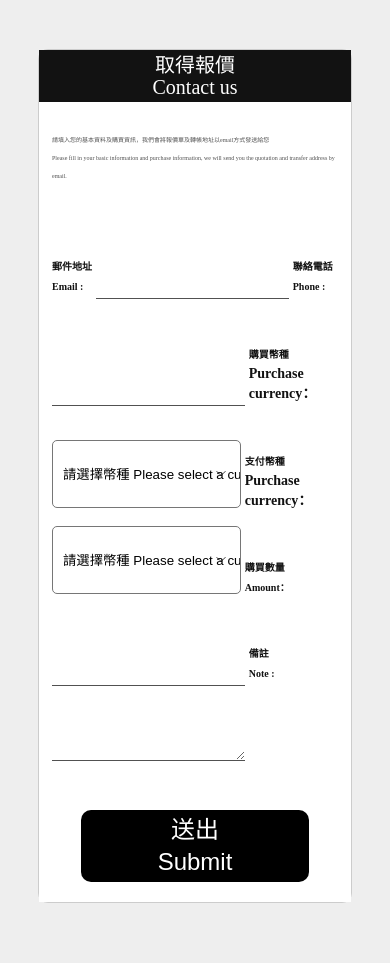
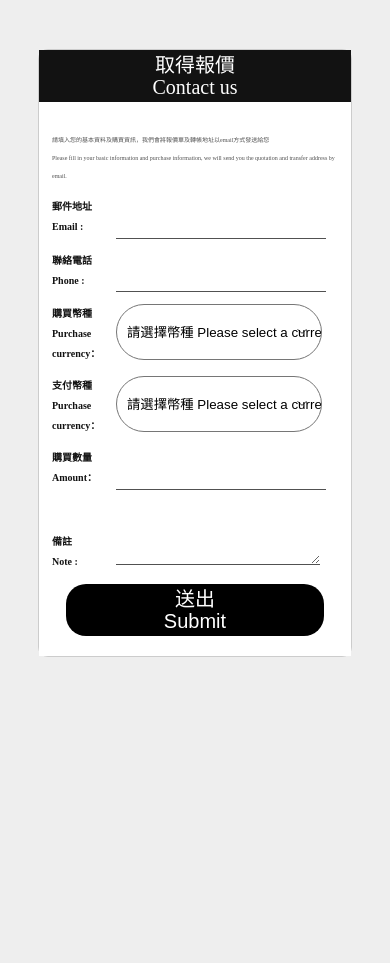
Before and after one commit to littlerock1215/myweb, a CodeIgniter app: page /database/form in a window 390 px wide. Shown: the part 75-1038 px from the top of the page. Run offline with CodeIgniter, Linux system fonts and the light colour scheme; some libraries are stand-ins or nearby versions.

Commit message:
rock form rwd

```diff
--- a/sass/form.scss
+++ b/sass/form.scss
@@ -91,6 +91,7 @@ header{
     border: 1px solid #ccc;
     margin-bottom: 160px;
 
+
     &.active{
 
         display:block;
@@ -103,7 +104,8 @@ header{
 
     @include susy-breakpoint($mobile){
 
-        margin-bottom: 20px;
+        margin-bottom: 100px;
+        padding-bottom: 0;
     }
 
     .box_top{
@@ -194,8 +196,15 @@ header{
 
             @include susy-breakpoint(('max-width':767px)){
 
-                width:66%;
+
                 background-size: 10px;
+            }
+
+            @include susy-breakpoint($mobile){
+
+                width:72%;
+                border-radius: 40px;
+                height:56px;
             }
         }
 
@@ -221,6 +230,16 @@ header{
 
                 width:80%;
                 margin-left: 10%;
+            }
+
+            @include susy-breakpoint($mobile){
+
+                width: 90%;
+                margin-left: 5%;
+                font-size: 20px;
+                line-height: 22px;
+                border-radius: 20px;
+                margin-top:12px;
             }
         }
     }
@@ -248,6 +267,7 @@ p.first_content{
 
         font-size: 6px;
         line-height: 18px;
+        margin-bottom: 0;
     }
 }
 
@@ -269,7 +289,8 @@ p.title_p{
 
         font-size: 10px;
         line-height: 20px;
-        width:auto;
+        width:60px;
+        margin-top: 12px;
     }
 }
 
@@ -286,6 +307,11 @@ p.purchase_p{
 
         font-size: 14px;
         line-height: 14px;
+
+        @include susy-breakpoint($mobile){
+
+            font-size: 10px;
+        }
     }
 
     @include susy-breakpoint($mobile){
@@ -293,6 +319,7 @@ p.purchase_p{
         font-size: 10px;
         line-height: 20px;
         width:60px;
+        margin-top:12px;
     }
 }
 
@@ -315,17 +342,12 @@ input.box_input{
         width:72%;
     }
 
-    @include susy-breakpoint(('max-width':767px)){
-
-        width:66%;
-    }
-
     @include susy-breakpoint($mobile){
 
         height: 20px;
         font-size: 10px;
+        width:72%;
     }
-
 }
 
 textarea.box_input{
@@ -348,9 +370,9 @@ textarea.box_input{
         width:72%;
     }
 
-    @include susy-breakpoint(('max-width':767px)){
+    @include susy-breakpoint($mobile){
 
-        width:66%;
+        width:70%;
     }
 }
 
@@ -365,4 +387,12 @@ label.error{
     margin-top: 4px;
     margin-left: 104px;
     color: red;
+
+    @include susy-breakpoint($mobile){
+
+        margin-left: 65px;
+        font-size: 10px;
+    }
+
+
 }
--- a/stylesheets/form.css
+++ b/stylesheets/form.css
@@ -257,7 +257,8 @@ header {
       width: 80%; } }
   @media (max-width: 550px) {
     .light_box {
-      margin-bottom: 20px; } }
+      margin-bottom: 100px;
+      padding-bottom: 0; } }
   .light_box .box_top {
     text-align: center;
     height: 100px;
@@ -321,8 +322,12 @@ header {
           width: 72%; } }
       @media (max-width: 767px) {
         .light_box form.apply_form select {
-          width: 66%;
           background-size: 10px; } }
+      @media (max-width: 550px) {
+        .light_box form.apply_form select {
+          width: 72%;
+          border-radius: 40px;
+          height: 56px; } }
     .light_box form.apply_form select::-ms-expand {
       display: none; }
     .light_box form.apply_form button {
@@ -342,6 +347,14 @@ header {
         .light_box form.apply_form button {
           width: 80%;
           margin-left: 10%; } }
+      @media (max-width: 550px) {
+        .light_box form.apply_form button {
+          width: 90%;
+          margin-left: 5%;
+          font-size: 20px;
+          line-height: 22px;
+          border-radius: 20px;
+          margin-top: 12px; } }
 
 p.first_content {
   font-size: 20px;
@@ -358,7 +371,8 @@ p.first_content {
   @media (max-width: 550px) {
     p.first_content {
       font-size: 6px;
-      line-height: 18px; } }
+      line-height: 18px;
+      margin-bottom: 0; } }
 
 p.title_p {
   color: #121212;
@@ -374,7 +388,8 @@ p.title_p {
     p.title_p {
       font-size: 10px;
       line-height: 20px;
-      width: auto; } }
+      width: 60px;
+      margin-top: 12px; } }
 
 p.purchase_p {
   color: #121212;
@@ -386,11 +401,15 @@ p.purchase_p {
   p.purchase_p span {
     font-size: 14px;
     line-height: 14px; }
+    @media (max-width: 550px) {
+      p.purchase_p span {
+        font-size: 10px; } }
   @media (max-width: 550px) {
     p.purchase_p {
       font-size: 10px;
       line-height: 20px;
-      width: 60px; } }
+      width: 60px;
+      margin-top: 12px; } }
 
 input.box_input {
   display: inline;
@@ -404,13 +423,11 @@ input.box_input {
   @media (max-width: 1100px) {
     input.box_input {
       width: 72%; } }
-  @media (max-width: 767px) {
-    input.box_input {
-      width: 66%; } }
   @media (max-width: 550px) {
     input.box_input {
       height: 20px;
-      font-size: 10px; } }
+      font-size: 10px;
+      width: 72%; } }
 
 textarea.box_input {
   display: inline-block;
@@ -425,9 +442,9 @@ textarea.box_input {
   @media (max-width: 1100px) {
     textarea.box_input {
       width: 72%; } }
-  @media (max-width: 767px) {
+  @media (max-width: 550px) {
     textarea.box_input {
-      width: 66%; } }
+      width: 70%; } }
 
 .jconfirm-box {
   width: 300px; }
@@ -437,3 +454,7 @@ label.error {
   margin-top: 4px;
   margin-left: 104px;
   color: red; }
+  @media (max-width: 550px) {
+    label.error {
+      margin-left: 65px;
+      font-size: 10px; } }
```
